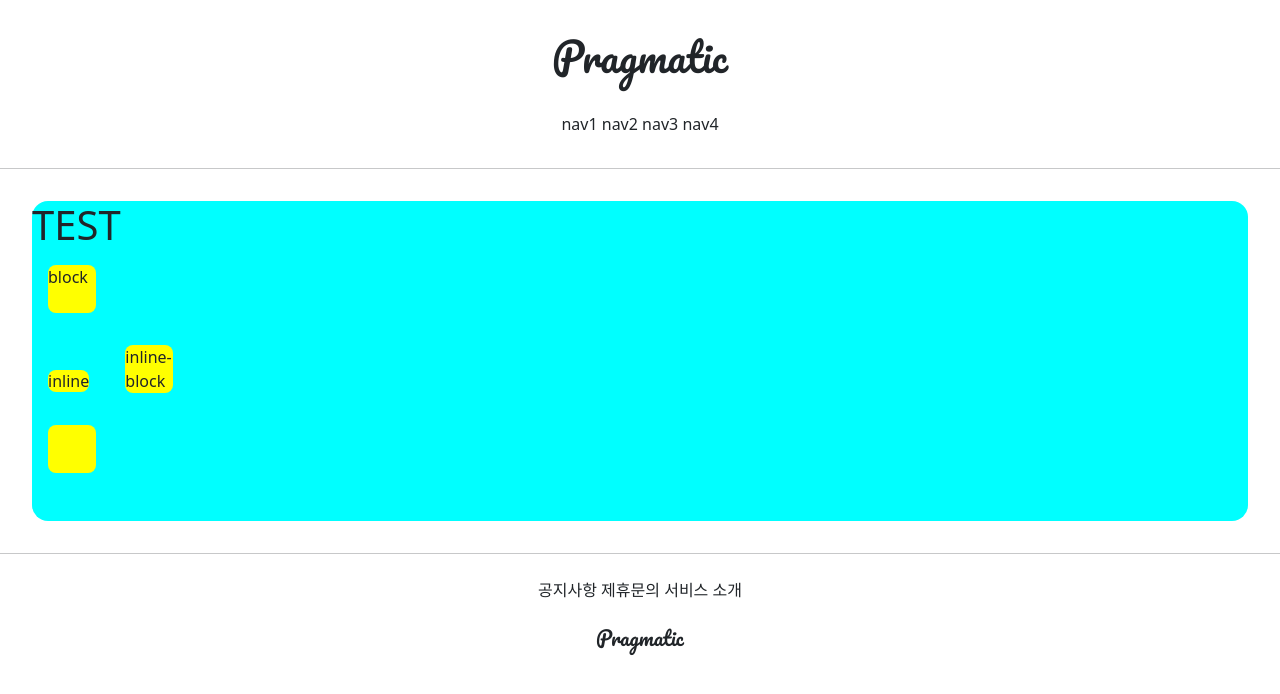
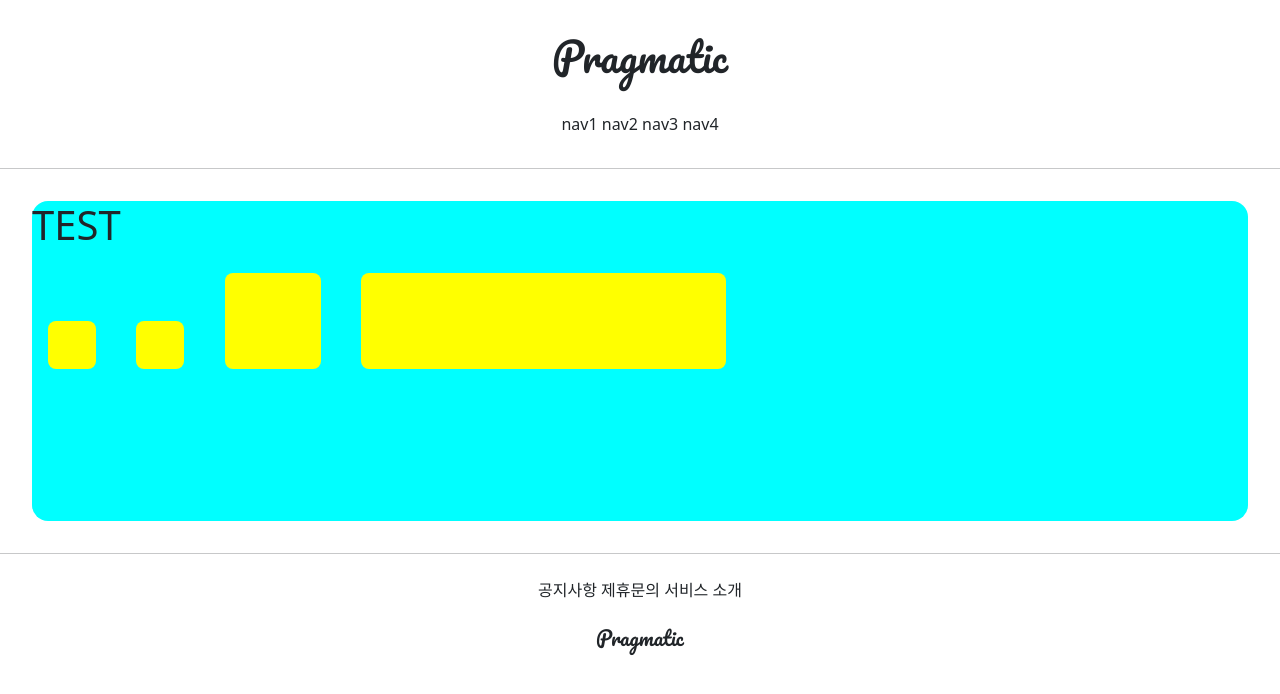
Before and after one commit to noeul1114/gis_4ban_1, a Django app: page /accounts/hello_world/ in a window 1280 px wide. Shown: the top 694 px of the page. Run offline with Django 3.2, Linux system fonts and the light colour scheme; parts of the project's set-up code (start-up, migrations or seed data) failed here and were passed over.

Commit message:
7/7 4ban class commit 3

```diff
--- a/accountapp/templates/accountapp/hello_world.html
+++ b/accountapp/templates/accountapp/hello_world.html
@@ -9,17 +9,18 @@
             width: 48px;
             height: 48px;
             border-radius: .5rem;
+            display: inline-block
         }
     </style>
-
-    <div style="height: 20rem; background-color: aqua; margin: 2rem; border-radius: 1rem;">
+    <div style="height: 20rem; background-color: aqua;
+    margin: 2rem; border-radius: 1rem; font-size: 2rem">
         <h1>TEST</h1>
 
-    <div class="testing" style="display: block">block</div>
-    <div class="testing" style="display: inline">inline</div>
-    <div class="testing" style="display: none">none</div>
-    <div class="testing" style="display: inline-block">inline-block</div>
-    <div class="testing"></div>
+    <div class="testing" style="height: 48px; width: 48px"></div>
+    <div class="testing" style="height: 3rem; width: 3rem"></div>
+    <div class="testing" style="height: 3em; width: 3em"></div>
+    <div class="testing" style="height: 30%; width: 30%"></div>
+
 
     </div>
 
```
